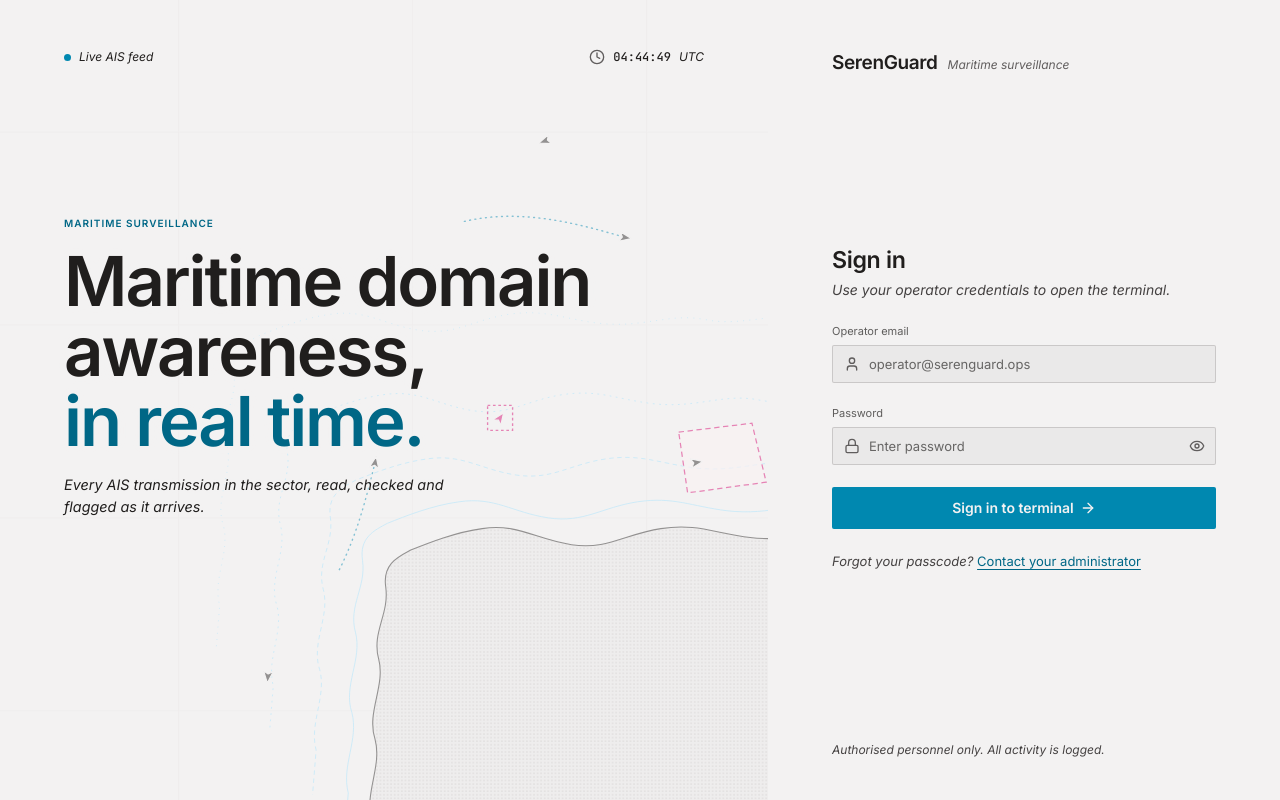
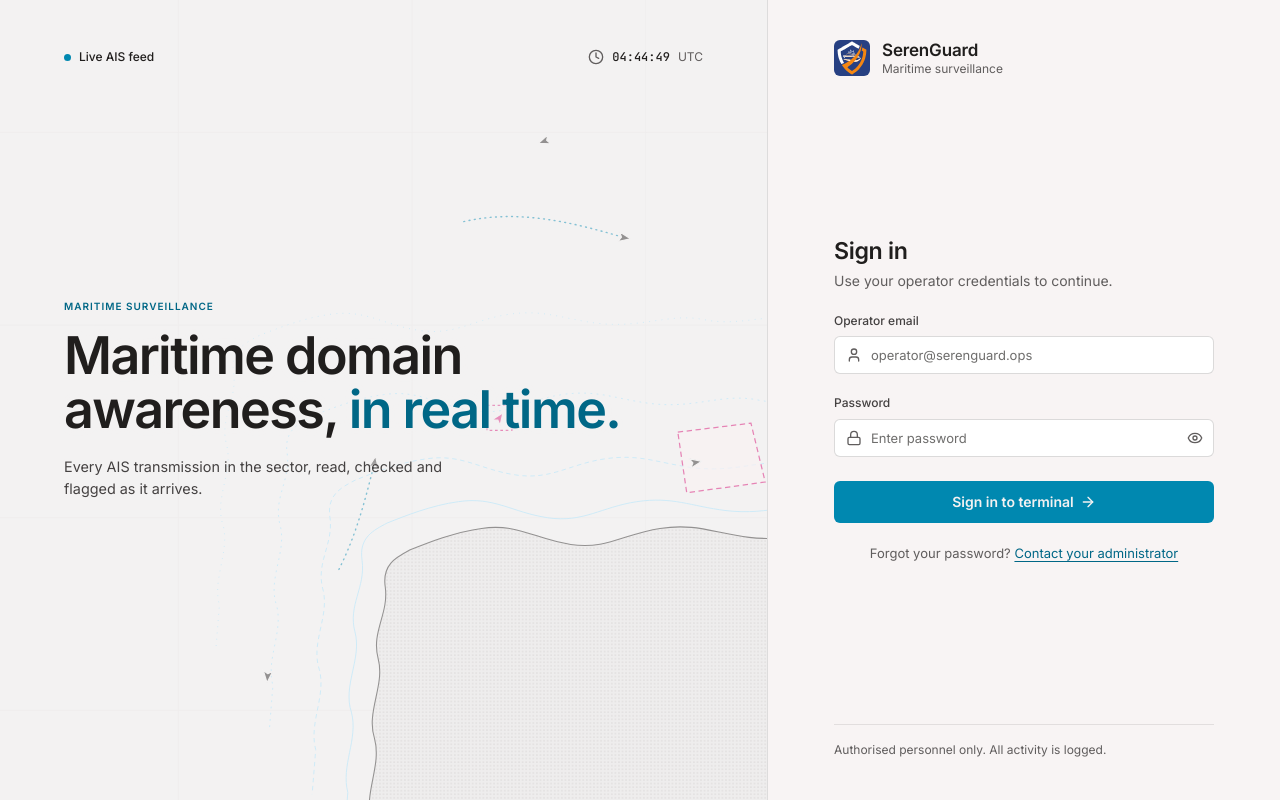
Before and after one commit to ramishka-devx/maritime-surveillance-software, a React (Vite) app in the folder web/: page /login in a window 1280 px wide. Built offline with nearby package versions, Linux system fonts and the light colour scheme.

Commit message:
update the login design

```diff
--- a/web/src/pages/Auth/LoginPage.jsx
+++ b/web/src/pages/Auth/LoginPage.jsx
@@ -22,7 +22,7 @@ const PORT_MS = 4000;
 
 const focusRing = 'outline-none focus-visible:outline-bs-accent';
 const inputCls =
-  'w-full h-[38px] pl-9 py-1.5 text-[13px] text-bs-ink caret-bs-accent bg-bs-surface border border-bs-ink/[.16] rounded-sm ' +
+  'w-full h-[38px] pl-9 py-1.5 text-[13px] text-bs-ink caret-bs-accent bg-white border border-bs-ink/[.16] rounded-md ' +
   'placeholder:text-bs-ink/65 hover:border-bs-ink/45 focus-visible:border-bs-accent focus-visible:outline-offset-0 ' + focusRing;
 const inputIcon = 'absolute left-3 top-[11px] text-bs-neutral-700 pointer-events-none';
 const bgGlow = '[text-shadow:0_0_12px_rgb(var(--bs-bg)),0_0_4px_rgb(var(--bs-bg))]';
@@ -109,25 +109,25 @@ export default function LoginPage() {
 
   return (
     <div className="min-h-screen flex bg-bs-bg text-bs-ink font-sans text-[14px] leading-[1.55] selection:bg-bs-accent/30">
-      <section className="hidden lg:block relative basis-3/5 shrink-0 overflow-hidden">
+      <section className="hidden lg:block relative basis-3/5 shrink-0 overflow-hidden border-r border-bs-ink/10">
         <ChartArt />
         <div className="absolute left-16 top-12 right-16 flex items-center text-[12px]">
           <span className="flex items-center gap-2">
             <span className="w-[7px] h-[7px] rounded-full bg-bs-accent" />
-            <span className="italic">Live AIS feed</span>
+            <span className="font-medium">Live AIS feed</span>
           </span>
           <span className="ml-auto flex items-center gap-2">
             <Clock size={16} className="text-bs-neutral-700" />
             <b className="font-mono font-medium">{clock}</b>
-            <span className="italic">UTC</span>
+            <span className="text-bs-neutral-700">UTC</span>
           </span>
         </div>
-        <div className="absolute left-16 top-[27%] max-w-[620px]">
+        <div className="absolute left-16 top-1/2 -translate-y-1/2 max-w-[560px]">
           <div className="text-[10px] tracking-[0.1em] uppercase font-semibold text-bs-accent-700">Maritime surveillance</div>
-          <h1 className={`mt-3.5 mb-[18px] text-[clamp(52px,8.6vh,76px)] leading-[1.02] tracking-[-0.03em] font-semibold text-balance ${bgGlow}`}>
+          <h1 className={`mt-3.5 mb-[18px] text-[clamp(40px,6.5vh,60px)] leading-[1.05] tracking-[-0.03em] font-semibold text-balance ${bgGlow}`}>
             Maritime domain awareness, <span className="text-bs-accent-700">in real time.</span>
           </h1>
-          <p className="max-w-[420px] text-[clamp(14px,1.8vh,16px)] italic [text-shadow:0_0_8px_rgb(var(--bs-bg))]">
+          <p className="max-w-[420px] text-[clamp(14px,1.8vh,16px)] text-bs-neutral-800 [text-shadow:0_0_8px_rgb(var(--bs-bg))]">
             Every AIS transmission in the sector, read, checked and flagged as it arrives.
           </p>
         </div>
@@ -135,21 +135,25 @@ export default function LoginPage() {
           key={portIdx}
           className="absolute left-16 bottom-10 flex gap-2.5 items-baseline text-[12px] animate-port-in motion-reduce:animate-none"
         >
-          <span className="italic text-bs-neutral-800">{portName}</span>
+          <span className="text-bs-neutral-800">{portName}</span>
           <span className="font-mono">{formatLatLon(portLat, portLon)}</span>
         </div>
       </section>
 
-      <section className="flex-1 min-w-0 flex flex-col pt-12 pb-10 px-[clamp(16px,5vw,72px)]">
-        <div className="flex items-baseline gap-2.5">
-          <span className="font-semibold text-[19px] tracking-[-0.02em]">SerenGuard</span>
-          <span className="italic text-[12px] text-bs-neutral-700">Maritime surveillance</span>
+      <section className="flex-1 min-w-0 flex flex-col items-center bg-bs-neutral-100 py-10 px-6">
+        <div className="w-full max-w-[380px] flex flex-col flex-1">
+          <div className="flex items-center gap-3">
+            <img src="/SerenGuard.svg" alt="" width="36" height="36" className="w-9 h-9 rounded-md" />
+            <div className="leading-tight">
+              <div className="font-semibold text-[17px] tracking-[-0.01em]">SerenGuard</div>
+              <div className="text-[12px] text-bs-neutral-700">Maritime surveillance</div>
+            </div>
           </div>
 
-        <form className="my-auto flex flex-col gap-[22px] w-full max-w-[400px]" onSubmit={handleSubmit}>
+          <form className="my-auto py-10 flex flex-col gap-5" onSubmit={handleSubmit}>
             <div>
               <h2 className="mb-1.5 text-[clamp(22px,2.9vh,26px)] font-semibold leading-[1.12] tracking-[-0.015em]">Sign in</h2>
-            <p className="italic text-[14px] text-bs-neutral-800">Use your operator credentials to open the terminal.</p>
+              <p className="text-[14px] text-bs-neutral-700">Use your operator credentials to continue.</p>
             </div>
 
             {error && (
@@ -163,7 +167,7 @@ export default function LoginPage() {
             )}
 
             <div>
-            <label htmlFor="sg-email" className="block mb-[5px] text-[11px] text-bs-ink/70">Operator email</label>
+              <label htmlFor="sg-email" className="block mb-1.5 text-[12px] font-medium text-bs-neutral-800">Operator email</label>
               <div className="relative">
                 <User size={16} className={inputIcon} />
                 <input
@@ -175,7 +179,7 @@ export default function LoginPage() {
             </div>
 
             <div>
-            <label htmlFor="sg-pass" className="block mb-[5px] text-[11px] text-bs-ink/70">Password</label>
+              <label htmlFor="sg-pass" className="block mb-1.5 text-[12px] font-medium text-bs-neutral-800">Password</label>
               <div className="relative">
                 <Lock size={16} className={inputIcon} />
                 <input
@@ -196,21 +200,22 @@ export default function LoginPage() {
 
             <button
               type="submit" disabled={submitting}
-            className={`inline-flex items-center justify-center gap-1.5 h-[42px] px-[18px] rounded-sm bg-bs-accent text-bs-bg text-[14px] font-semibold hover:enabled:bg-bs-accent-600 active:enabled:bg-bs-accent-700 disabled:opacity-[.45] disabled:cursor-not-allowed ${focusRing}`}
+              className={`inline-flex items-center justify-center gap-1.5 mt-1 h-[42px] px-[18px] rounded-md bg-bs-accent text-bs-bg text-[14px] font-semibold hover:enabled:bg-bs-accent-600 active:enabled:bg-bs-accent-700 disabled:opacity-[.45] disabled:cursor-not-allowed ${focusRing}`}
             >
               {submitting ? 'Signing in…' : 'Sign in to terminal'}
               <ArrowRight size={16} />
             </button>
 
-          <div className="text-[13px]">
-            <span className="italic text-bs-neutral-800">Forgot your passcode?</span>{' '}
+            <div className="text-[13px] text-center">
+              <span className="text-bs-neutral-700">Forgot your password?</span>{' '}
               <a href="#admin-contact" className={`text-bs-accent-700 underline underline-offset-[3px] hover:text-bs-accent-800 ${focusRing}`}>
                 Contact your administrator
               </a>
             </div>
           </form>
 
-        <div className="italic text-[12px] text-bs-neutral-800">Authorised personnel only. All activity is logged.</div>
+        <div className="pt-4 border-t border-bs-ink/10 text-[12px] text-bs-neutral-700">Authorised personnel only. All activity is logged.</div>
+        </div>
       </section>
     </div>
   );
```
Lines whose indentation alone changed are shown as unchanged.
